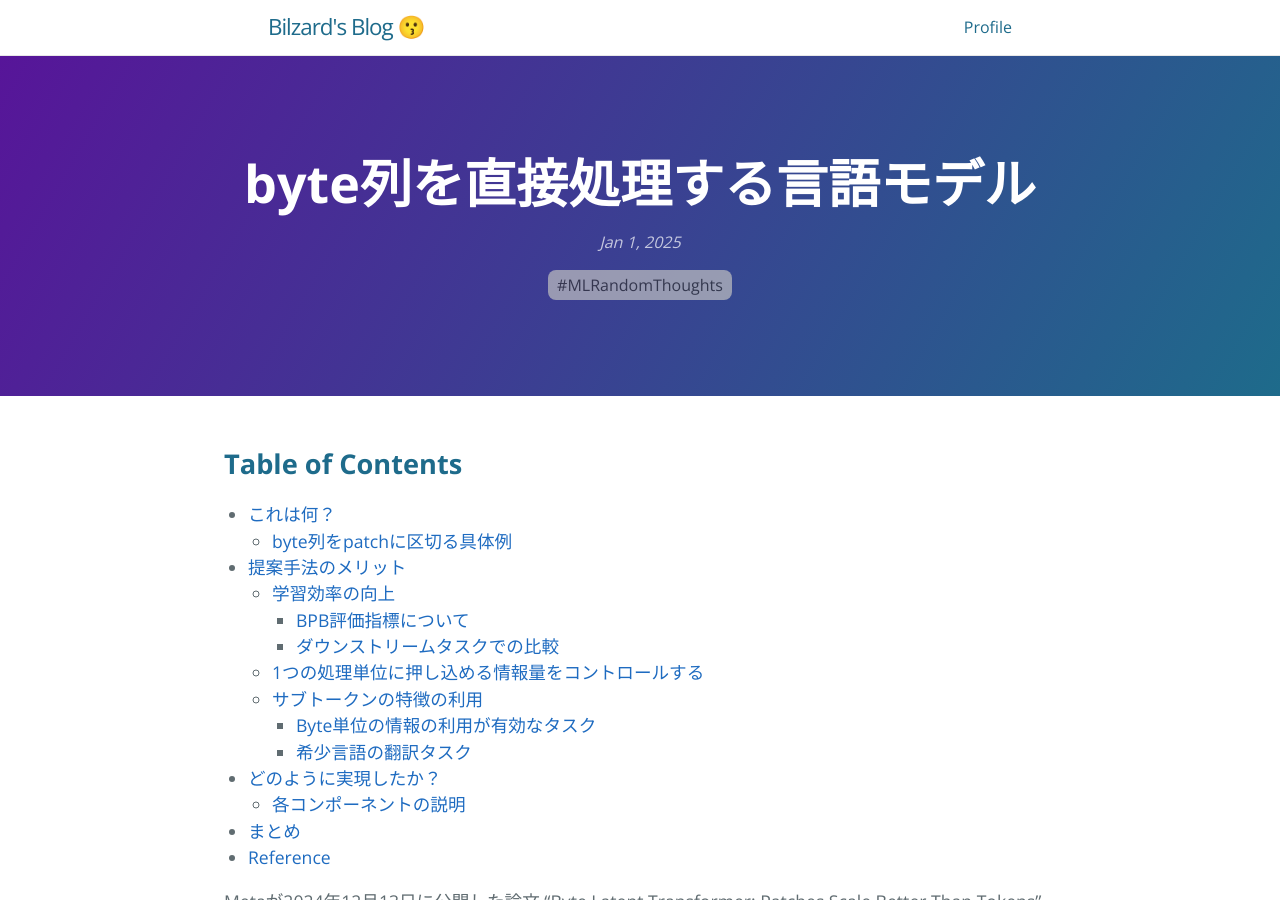
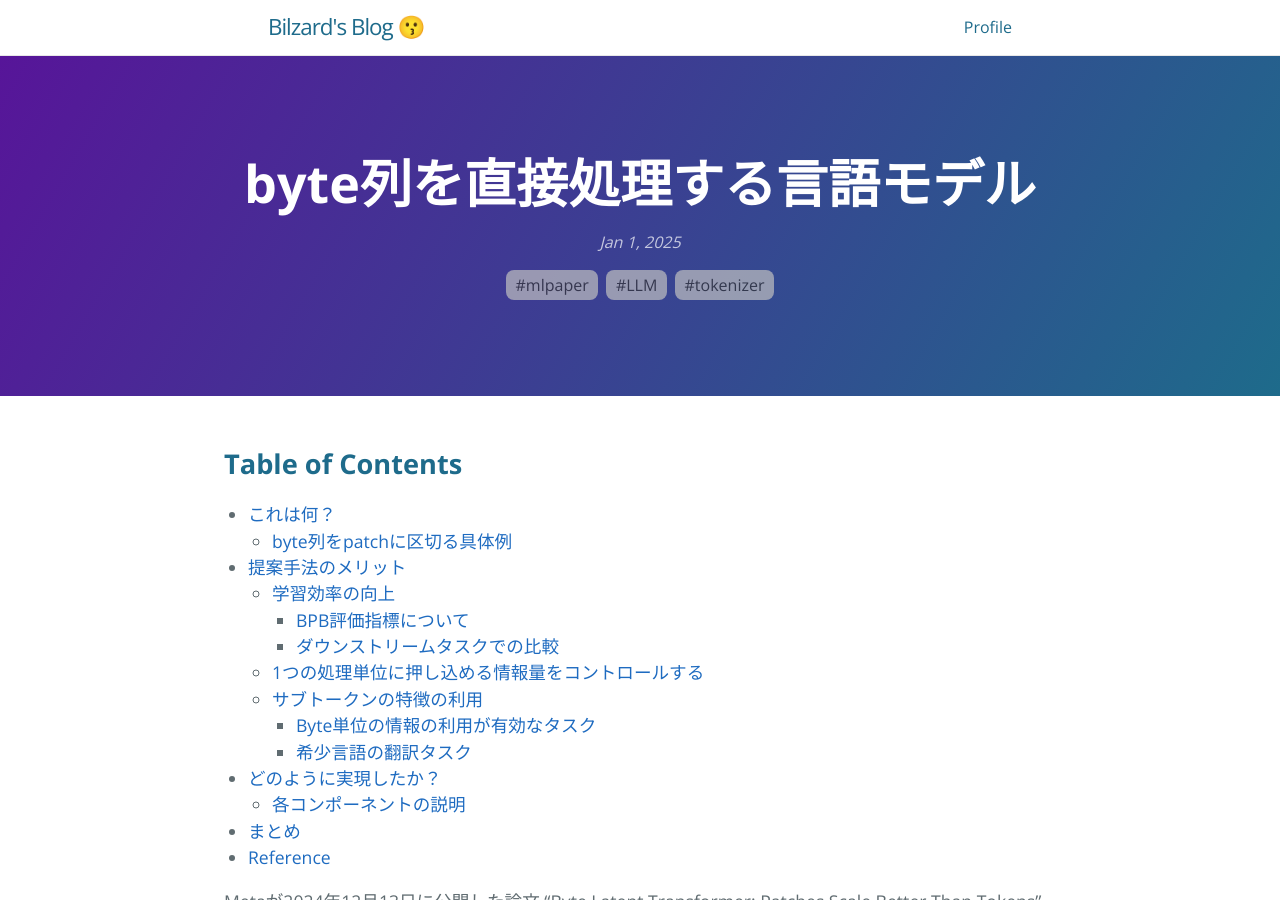
Before and after one commit to bilzard/bilzard.github.io, a Jekyll site: the page built from _posts/2025-01-01-byte-latent-transformer.md, in a window 1280 px wide and 900 px high. Built offline with Jekyll 4.4.1, drawn with Linux system fonts in a browser that asks for light colours; comment, search, counter and statistics services are not loaded.

Commit message:
tagsを記事のテーマに合わせる

```diff
--- a/_posts/2025-01-01-byte-latent-transformer.md
+++ b/_posts/2025-01-01-byte-latent-transformer.md
@@ -3,7 +3,7 @@ layout: post
 title: "byte列を直接処理する言語モデル"
 date: 2025-01-01 15:14:14 +0900
 categories: blog
-tags: MLRandomThoughts
+tags: mlpaper LLM tokenizer
 latex: true
 toc: true
 ---
```
Also changed, not shown: _posts/2024-12-28-blog-open.md (+1 -1 lines).
